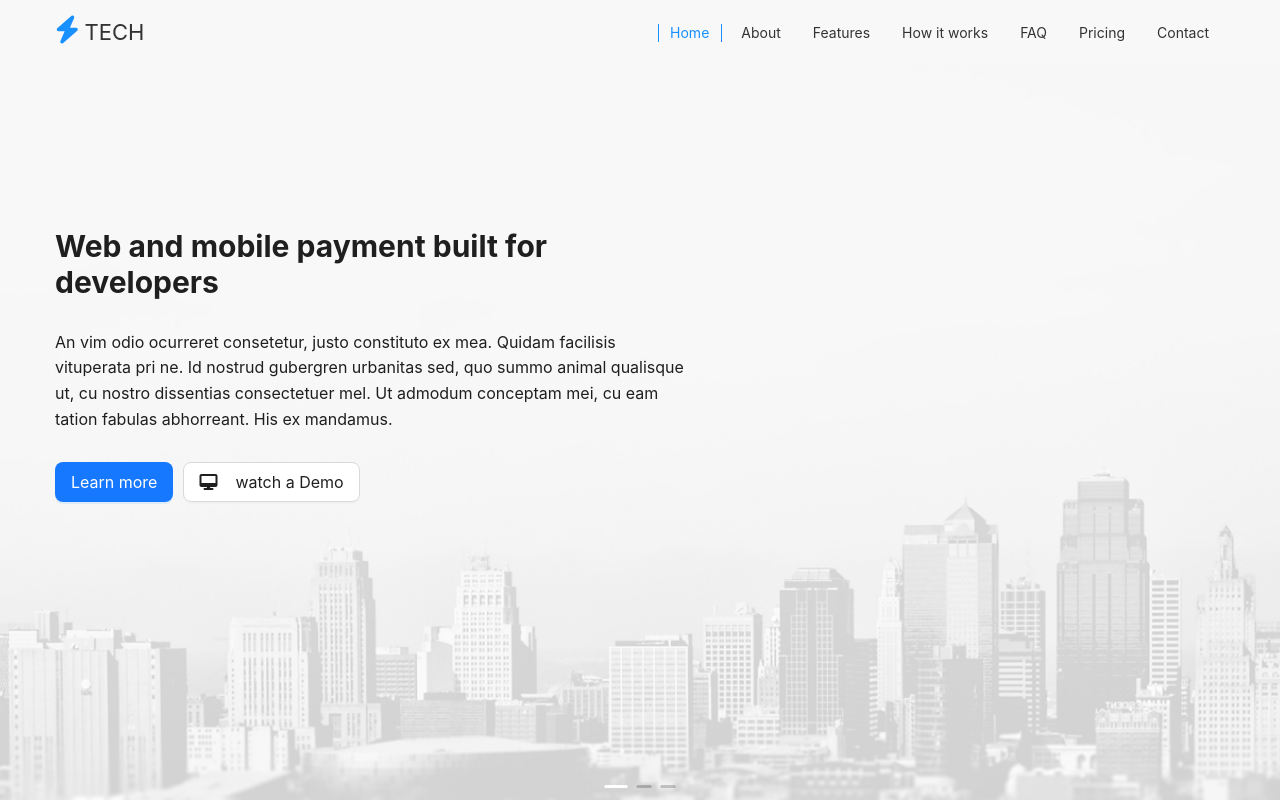
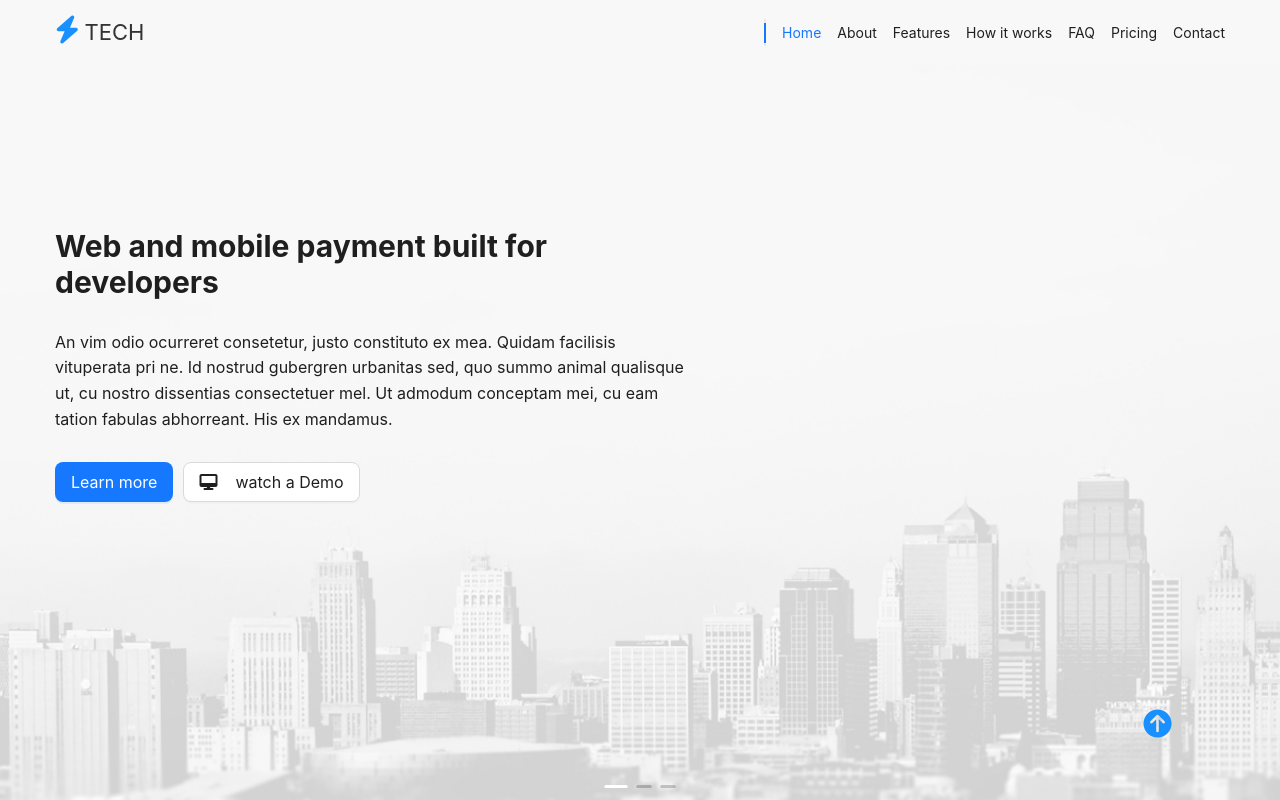
Before and after one commit to kemo12/antd-demo, a React (Create React App) app: page / in a window 1280 px wide. Shown: the top 800 px of the page. Built offline with nearby package versions, Linux system fonts and the light colour scheme.

Commit message:
<Contact>,<Footer>,some responive touches

```diff
--- a/src/App.css
+++ b/src/App.css
@@ -66,6 +66,10 @@ p {
   header
   ------
   */
+.header .ant-anchor-link:before,
+.header .ant-anchor-link:after {
+    width: 0px !important;
+}
 .ant-layout-header {
     position: fixed;
     left: 0;
--- a/src/components/common/Layout.jsx
+++ b/src/components/common/Layout.jsx
@@ -2,7 +2,8 @@ import React from "react";
 import { Layout } from "antd";
 import AppHeader from "./header";
 import Home from "../../pages/home";
-const { Header, Content } = Layout;
+import AppFooter from "./footer";
+const { Header, Content, Footer } = Layout;
 const SiteLayout = () => {
     return (
         <Layout className="mainLayout">
@@ -12,6 +13,9 @@ const SiteLayout = () => {
             <Content>
                 <Home />
             </Content>
+            <Footer>
+                <AppFooter />
+            </Footer>
         </Layout>
     );
 };
--- /dev/null
+++ b/src/components/common/footer.jsx
@@ -0,0 +1,45 @@
+import { BackTop } from "antd";
+import React from "react";
+
+const AppFooter = () => {
+    return (
+        <div className="container-fluid">
+            <div className="footer">
+                <div className="logo">
+                    <i className="fas fa-bolt"></i>
+                    <a href="#">Kamel Dawoud</a>
+                    <ul className="socials">
+                        <li>
+                            <a href="#">
+                                <i className="fab fa-facebook-f"></i>
+                            </a>
+                        </li>
+                        <li>
+                            <a href="#">
+                                <i className="fab fa-twitter"></i>
+                            </a>
+                        </li>
+                        <li>
+                            <a href="#">
+                                <i className="fab fa-linkedin-in"></i>
+                            </a>
+                        </li>
+                        <li>
+                            <a href="#">
+                                <i className="fab fa-instagram"></i>
+                            </a>
+                        </li>
+                    </ul>
+                    <div className="copyright">Copyright &copy; 2020 Tech</div>
+                    <BackTop>
+                        <div className="goTop">
+                            <i className="fas fa-arrow-circle-up"></i>
+                        </div>
+                    </BackTop>
+                </div>
+            </div>
+        </div>
+    );
+};
+
+export default AppFooter;
--- a/src/components/common/header.jsx
+++ b/src/components/common/header.jsx
@@ -1,33 +1,33 @@
-import { Menu } from "antd";
 import React from "react";
+import { Anchor } from "antd";
 const menuList = [
     {
-        key: "home",
-        value: "Home",
+        title: "Home",
+        href: "#home",
     },
     {
-        key: "about",
-        value: "About",
+        title: "About",
+        href: "#about",
     },
     {
-        key: "features",
-        value: "Features",
+        title: "Features",
+        href: "#features",
     },
     {
-        key: "howitworks",
-        value: "How it works",
+        title: "How it works",
+        href: "#works",
     },
     {
-        key: "faq",
-        value: "FAQ",
+        title: "FAQ",
+        href: "#faq",
     },
     {
-        key: "pricing",
-        value: "Pricing",
+        title: "Pricing",
+        href: "#pricing",
     },
     {
-        key: "contact",
-        value: "Contact",
+        title: "Contact",
+        href: "#contact",
     },
 ];
 const AppHeader = () => {
@@ -38,14 +38,8 @@ const AppHeader = () => {
                     <i className="fas fa-bolt"></i>
                     <a href="http://www.google.com">Tech</a>
                 </div>
-                <Menu
-                    mode="horizontal"
-                    defaultSelectedKeys={["home"]}
-                    items={menuList.map((item) => ({
-                        key: item.key,
-                        label: item.value,
-                    }))}
-                />
+
+                <Anchor targetOffset={65} items={menuList} />
             </div>
         </div>
     );
--- a/src/components/home/about.jsx
+++ b/src/components/home/about.jsx
@@ -26,7 +26,7 @@ const About = () => {
         },
     ];
     return (
-        <div className="block aboutBlock">
+        <div id="about" className="block aboutBlock">
             <div className="container-fluid">
                 <div className="titleHolder">
                     <h2>About Us</h2>
@@ -46,7 +46,7 @@ const About = () => {
                 <Row gutter={[16, 16]}>
                     {items.map((item) => {
                         return (
-                            <Col span={8} key={item.key}>
+                            <Col md={{ span: 8 }} key={item.key}>
                                 <div className="content">
                                     <div className="icon">{item.icon}</div>
                                     <h3> {item.title}</h3>
--- /dev/null
+++ b/src/components/home/contact.jsx
@@ -0,0 +1,80 @@
+import React from "react";
+import { Button, Form, Input } from "antd";
+const { TextArea } = Input;
+const Contact = () => {
+    return (
+        <div id="faq" className="block contactBlock">
+            <div className="container-fluid">
+                <div className="titleHolder">
+                    <h2>Get in Touch</h2>
+                    <p>
+                        Lorem ipsum dolor sit, amet consectetur adipisicing
+                        elit.
+                    </p>
+                </div>
+                <Form
+                    name="basic"
+                    labelCol={{ span: 8 }}
+                    wrapperCol={{ span: 30 }}
+                    style={{ maxWidth: 600 }}
+                    initialValues={{ remember: true }}
+                    autoComplete="off"
+                >
+                    <Form.Item
+                        name="fullname"
+                        rules={[
+                            {
+                                required: true,
+                                message: "Please input your Full Name!",
+                            },
+                        ]}
+                    >
+                        <Input placeholder="Full Name" />
+                    </Form.Item>
+
+                    <Form.Item
+                        name="email"
+                        rules={[
+                            {
+                                required: true,
+                                message: "Please input Your Email!",
+                            },
+                        ]}
+                    >
+                        <Input type="email" placeholder=" Email Address" />
+                    </Form.Item>
+                    <Form.Item
+                        name="subject"
+                        rules={[
+                            {
+                                required: true,
+                                message: "Please input your Subject!",
+                            },
+                        ]}
+                    >
+                        <Input placeholder="Subject" />
+                    </Form.Item>
+                    <Form.Item
+                        name="message"
+                        rules={[
+                            {
+                                required: true,
+                                message: "Please input your Message!",
+                            },
+                        ]}
+                    >
+                        <TextArea placeholder="Message" />
+                    </Form.Item>
+
+                    <Form.Item wrapperCol={{ offset: 0 }}>
+                        <Button type="primary" htmlType="submit">
+                            Submit
+                        </Button>
+                    </Form.Item>
+                </Form>
+            </div>
+        </div>
+    );
+};
+
+export default Contact;
--- a/src/components/home/features.jsx
+++ b/src/components/home/features.jsx
@@ -10,14 +10,14 @@ import { Card } from "antd";
 const { Meta } = Card;
 const Features = () => {
     return (
-        <div className="block featureBlock bgGray">
+        <div id="features" className="block featureBlock bgGray">
             <div className="container-fluid">
                 <div className="titleHolder">
                     <h2>Key Features and Benefites</h2>
                     <p>Lorem ipsum dolor sit,Lorem ipsum dolor sit.</p>
                 </div>
                 <Row gutter={[16, 16]}>
-                    <Col span={8}>
+                    <Col md={{ span: 8 }} xs={{ span: 24 }} sm={{ span: 12 }}>
                         <Card
                             hoverable
                             cover={<img alt="example" src={image1} />}
@@ -25,7 +25,7 @@ const Features = () => {
                             <Meta title="Modern Design" />
                         </Card>
                     </Col>
-                    <Col span={8}>
+                    <Col md={{ span: 8 }} xs={{ span: 24 }} sm={{ span: 12 }}>
                         <Card
                             hoverable
                             cover={<img alt="example" src={image2} />}
@@ -33,7 +33,7 @@ const Features = () => {
                             <Meta title="Clean and Fleqant" />
                         </Card>
                     </Col>
-                    <Col span={8}>
+                    <Col md={{ span: 8 }} xs={{ span: 24 }} sm={{ span: 12 }}>
                         <Card
                             hoverable
                             cover={<img alt="example" src={image3} />}
@@ -41,7 +41,7 @@ const Features = () => {
                             <Meta title="Great Support" />
                         </Card>
                     </Col>
-                    <Col span={8}>
+                    <Col md={{ span: 8 }} xs={{ span: 24 }} sm={{ span: 12 }}>
                         <Card
                             hoverable
                             cover={<img alt="example" src={image4} />}
@@ -49,7 +49,7 @@ const Features = () => {
                             <Meta title="Easy to Customise" />
                         </Card>
                     </Col>
-                    <Col span={8}>
+                    <Col md={{ span: 8 }} xs={{ span: 24 }} sm={{ span: 12 }}>
                         <Card
                             hoverable
                             cover={<img alt="example" src={image5} />}
@@ -57,7 +57,7 @@ const Features = () => {
                             <Meta title="Unlimited Features" />
                         </Card>
                     </Col>
-                    <Col span={8}>
+                    <Col md={{ span: 8 }} xs={{ span: 24 }} sm={{ span: 12 }}>
                         <Card
                             hoverable
                             cover={<img alt="example" src={image6} />}
--- a/src/components/home/hero.jsx
+++ b/src/components/home/hero.jsx
@@ -22,7 +22,7 @@ const items = [
 ];
 const AppHero = () => {
     return (
-        <div className="heroBlock">
+        <div id="hero" className="heroBlock">
             <Carousel>
                 {items.map((item) => {
                     return (
--- a/src/components/home/pricing.jsx
+++ b/src/components/home/pricing.jsx
@@ -44,7 +44,7 @@ const data = [
 ];
 const Pricing = () => {
     return (
-        <div className="block pricingBlock bgGray">
+        <div id="pricing" className="block pricingBlock bgGray">
             <div className="container-fluid">
                 <div className="titleHolder">
                     <h2>Frequently Asked Questions</h2>
@@ -54,7 +54,15 @@ const Pricing = () => {
                     </p>
                 </div>
                 <List
-                    grid={{ gutter: 16, column: 3 }}
+                    grid={{
+                        gutter: 16,
+                        xs: 1,
+                        sm: 1,
+                        md: 3,
+                        lg: 3,
+                        xl: 3,
+                        xxl: 3,
+                    }}
                     dataSource={data}
                     renderItem={(item) => (
                         <List.Item>
--- a/src/components/home/works.jsx
+++ b/src/components/home/works.jsx
@@ -12,7 +12,7 @@ const Works = () => {
         setIsModalOpen(false);
     };
     return (
-        <div className="block worksBlock">
+        <div id="works" className="block worksBlock">
             <div className="container-fluid">
                 <div className="titleHolder">
                     <h2>How it works</h2>
--- a/src/pages/home.jsx
+++ b/src/pages/home.jsx
@@ -5,16 +5,18 @@ import Features from "../components/home/features";
 import Works from "../components/home/works";
 import FAQ from "../components/home/faq";
 import Pricing from "../components/home/pricing";
+import Contact from "../components/home/contact";
 
 const Home = () => {
     return (
-        <div className="main">
+        <div id="home" className="main">
             <AppHero />
             <About />
             <Features />
             <Works />
             <FAQ />
             <Pricing />
+            <Contact />
         </div>
     );
 };
```
